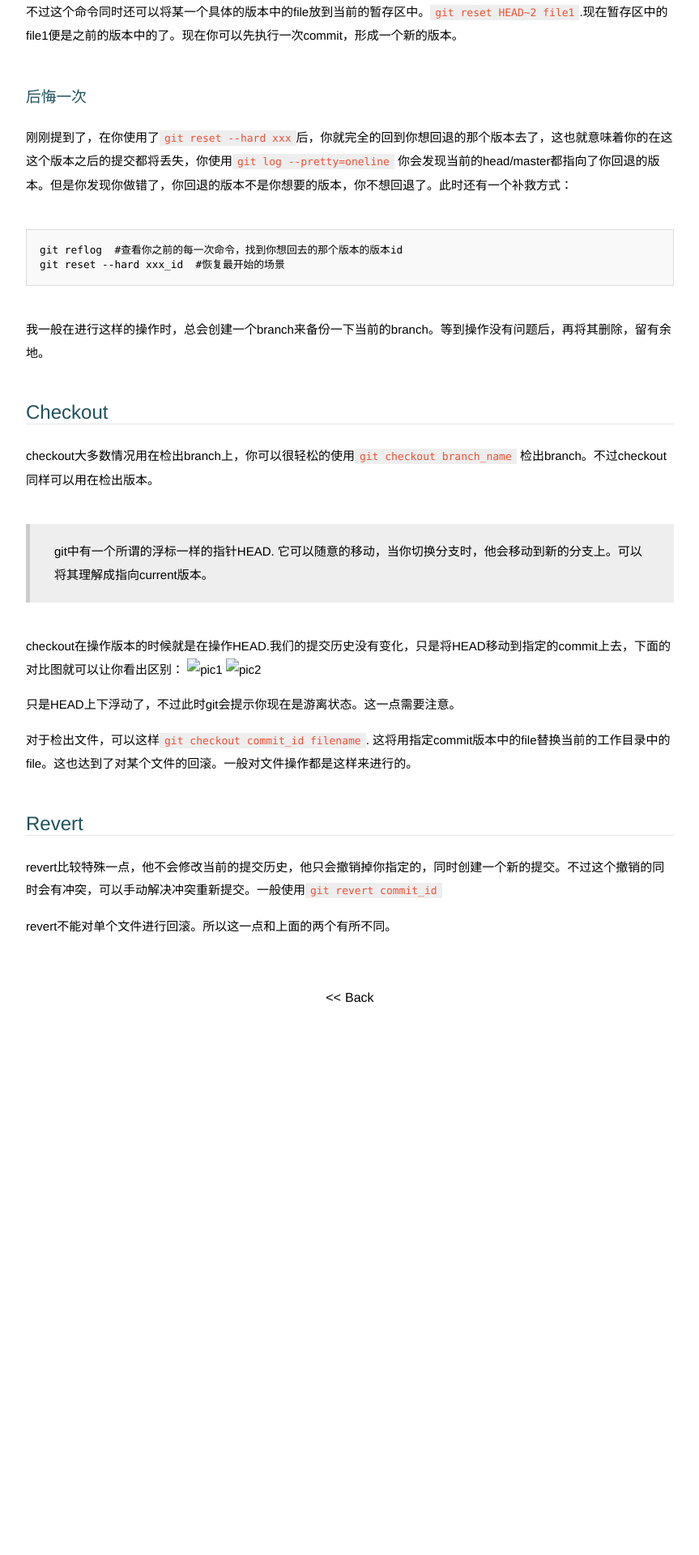
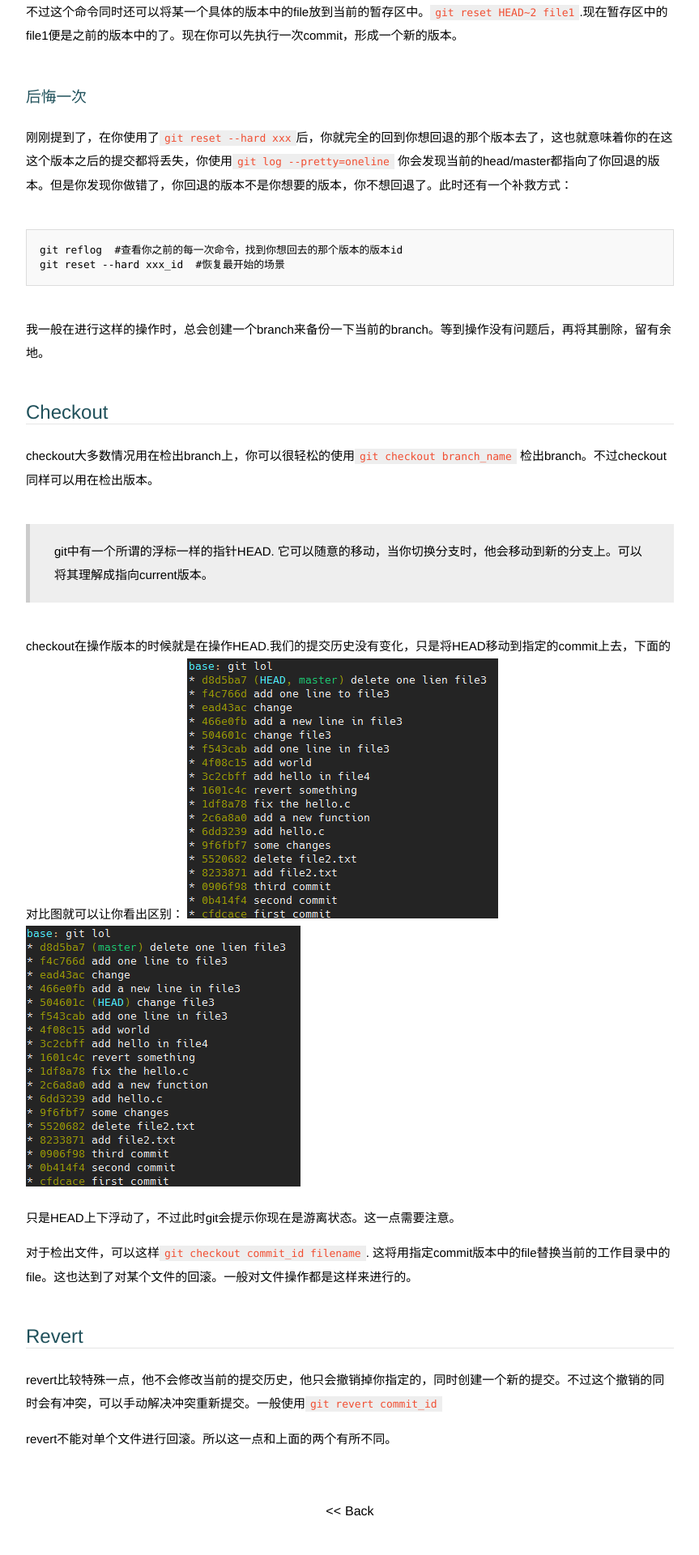
Before and after one commit to JesseEisen/JesseEisen.github.io, a Jekyll site: the page built from _posts/2016-05-30-git-history-reset.md, in a window 1280 px wide. Shown: the part 1493-3413 px from the top of the page at 81% size, without its empty margins (208-1071 px from the left). Built offline with Jekyll 4.4.1, drawn with Linux system fonts in a browser that asks for light colours; some web fonts are replaced; before the commit the page ends 2779 px from its top, so only the background shows below that.

Commit message:
fix pic cannot show

```diff
--- a/_posts/2016-05-30-git-history-reset.md
+++ b/_posts/2016-05-30-git-history-reset.md
@@ -50,8 +50,8 @@ checkout大多数情况用在检出branch上，你可以很轻松的使用`git c
 > git中有一个所谓的浮标一样的指针HEAD. 它可以随意的移动，当你切换分支时，他会移动到新的分支上。可以将其理解成指向current版本。
 
 checkout在操作版本的时候就是在操作HEAD.我们的提交历史没有变化，只是将HEAD移动到指定的commit上去，下面的对比图就可以让你看出区别：
-![pic1](image/git_checkout1.jpg)
-![pic2](image/git_checkout2.jpg)
+![pic1](../image/git_checkout1.jpg)
+![pic2](../image/git_checkout2.jpg)
 
 只是HEAD上下浮动了，不过此时git会提示你现在是游离状态。这一点需要注意。
 
```
